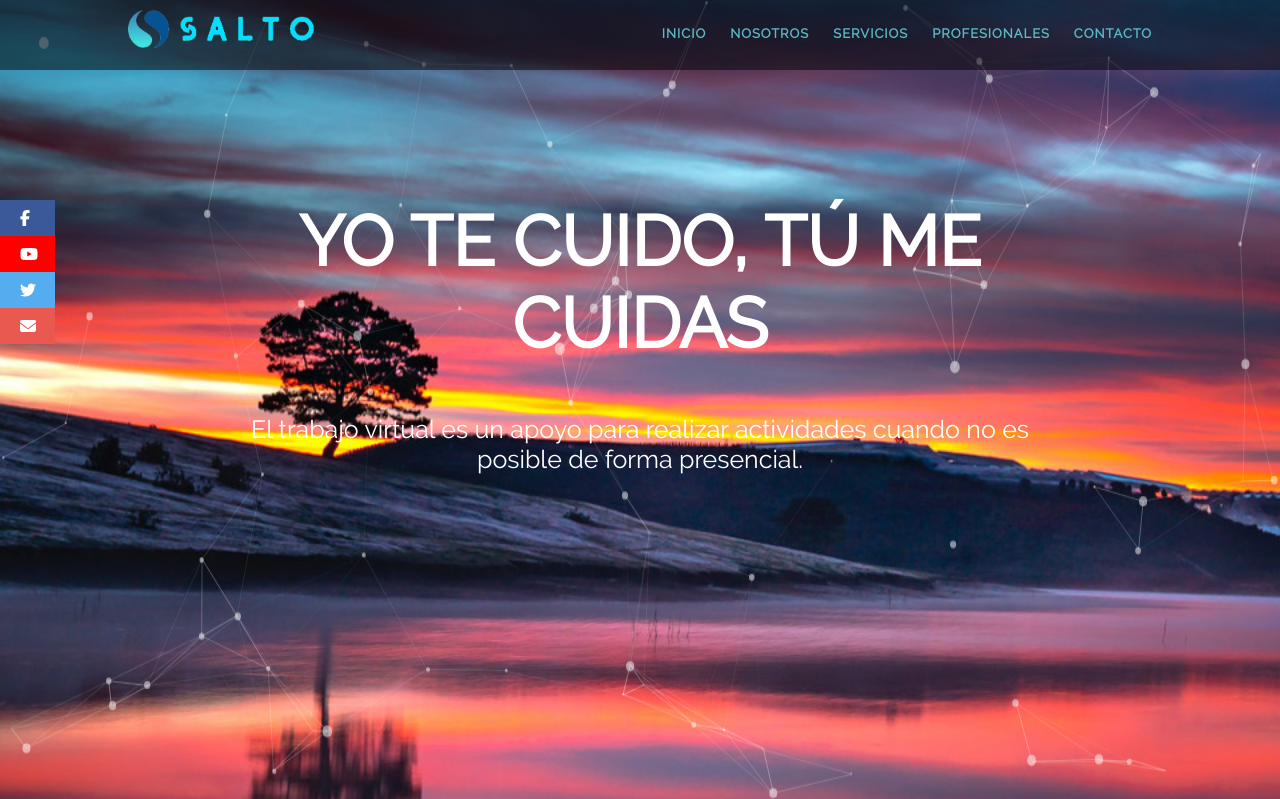
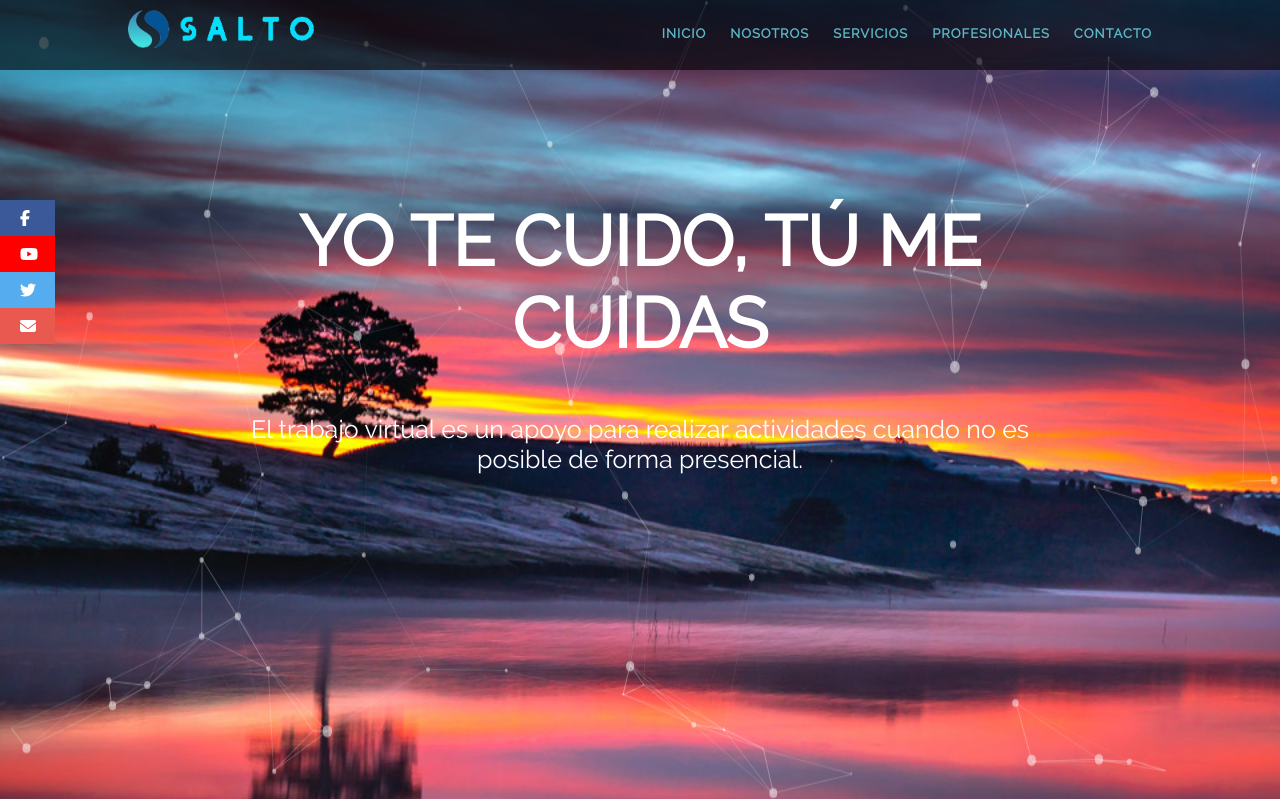
Before and after one commit to simarek/WebPrueba2, a PHP site: page / in a window 1280 px wide. Shown: the top 799 px of the page. Run offline with PHP 8.4, Linux system fonts and the light colour scheme; some libraries are stand-ins or nearby versions.

Commit message:
nuevos cambios de nuevo

```diff
--- a/styles/secciones.css
+++ b/styles/secciones.css
@@ -118,7 +118,7 @@ p {
 
 .banner-2 {
   margin-top: 50px;
-  background: url(/images/fondo3.jpg);
+  background: url(../images/fondo3.jpg);
   float: left;
   width: 100%;
   height: 200px;
--- a/styles/styles.css
+++ b/styles/styles.css
@@ -7,7 +7,7 @@ header {
   width: 100%;
   /* background: #1abc9c;*/
   /*poner trasparencia*/
-  background: rgba(0, 0, 0, 0.5);
+  background: rgba(0, 0, 0, 0.6);
   /* anch del header */
   height: 70px;
   /*el contenedor header se queda fijo*/
```
